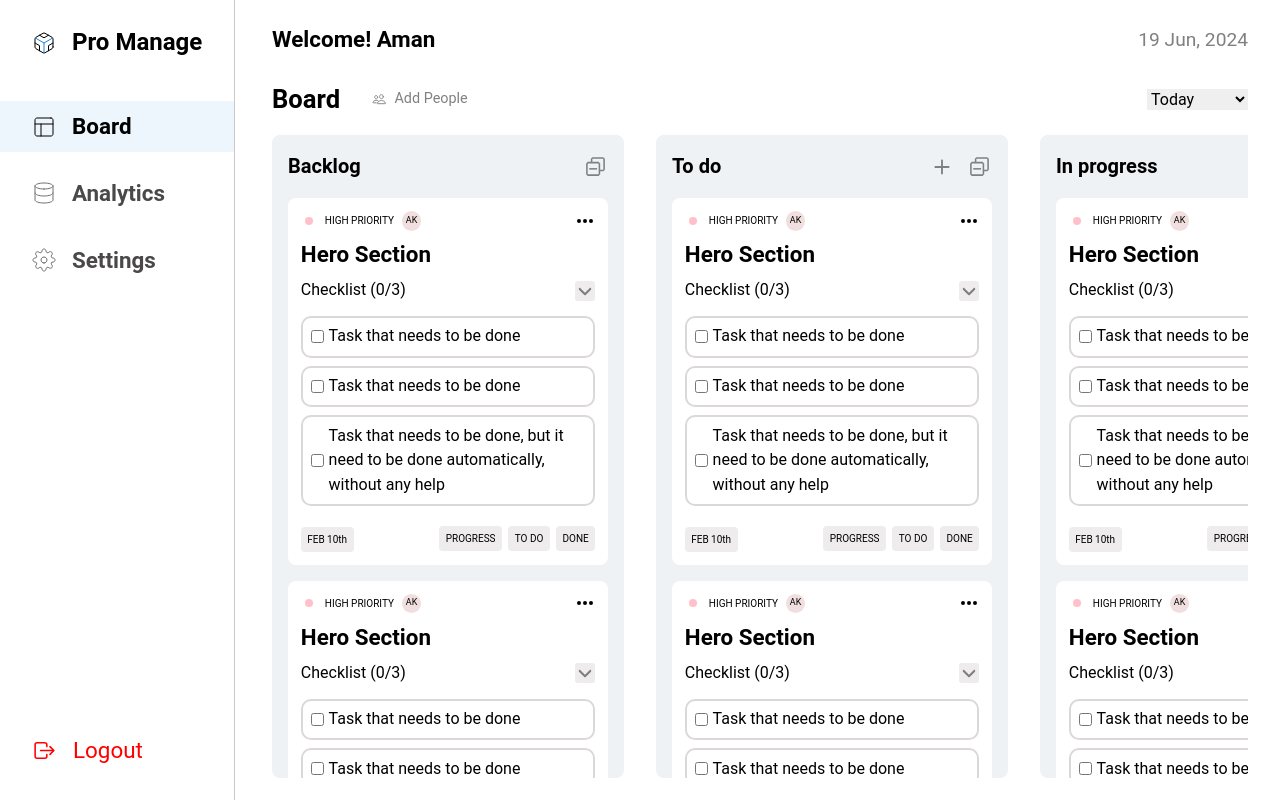
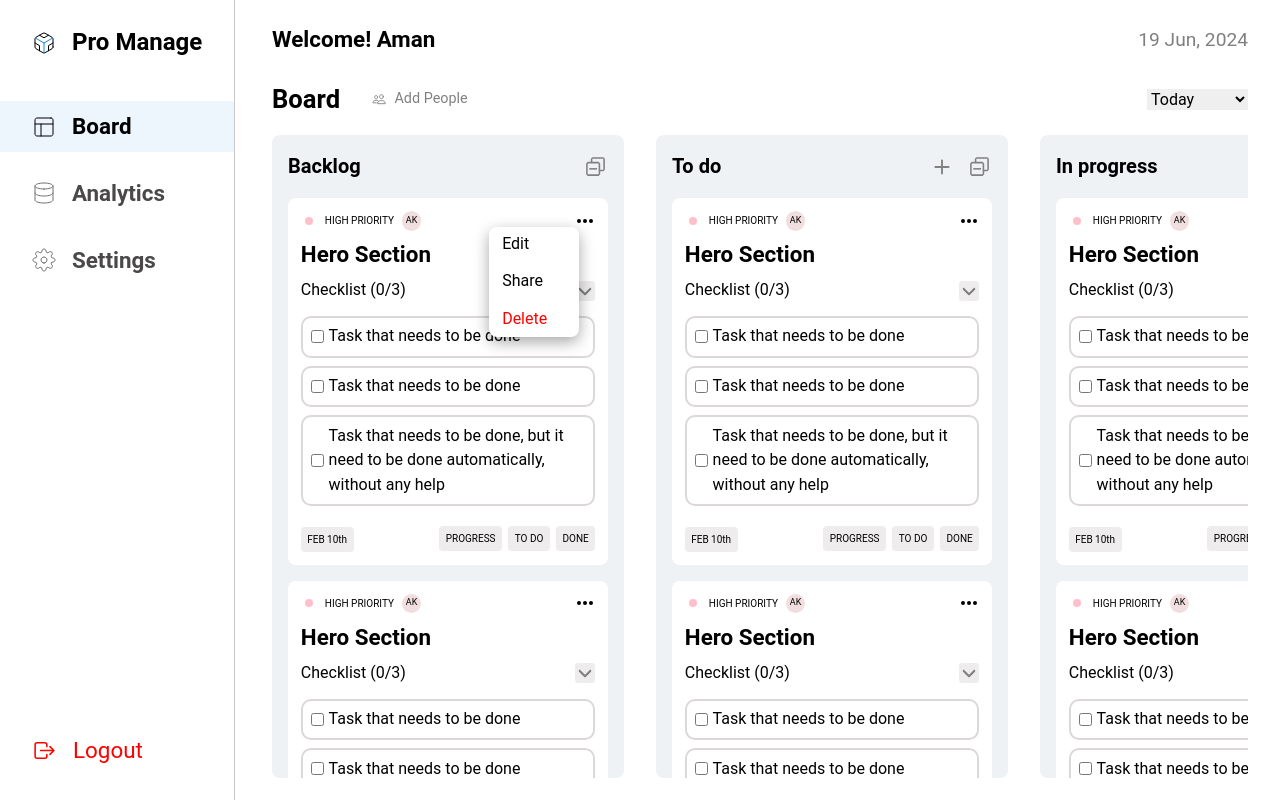
Before and after one commit to AmanGarg0303/pro-manage, a React (Create React App) app in the folder frontend/: page /dashboard in a window 1280 px wide. Both pictures are taken after a click on the icon 585 px from the left and 220 px from the top of the page. Built offline with nearby package versions, Linux system fonts and the light colour scheme.

Commit message:
settings popover

```diff
--- a/frontend/src/components/task/Task.jsx
+++ b/frontend/src/components/task/Task.jsx
@@ -1,4 +1,4 @@
-import React from "react";
+import React, { useState } from "react";
 import styles from "./task.module.css";
 import { GoDotFill } from "react-icons/go";
 import { HiDotsHorizontal } from "react-icons/hi";
@@ -6,6 +6,8 @@ import { FaAngleDown } from "react-icons/fa6";
 import { FaAngleUp } from "react-icons/fa6";
 
 export const Task = () => {
+  const [openTaskSetting, setOpenTaskSetting] = useState(false);
+
   return (
     <div className={styles.singleTask}>
       <div className={styles.topbar}>
@@ -15,7 +17,19 @@ export const Task = () => {
           <p className={styles.assignedTo}>AK</p>
         </div>
 
-        <HiDotsHorizontal size={20} />
+        <HiDotsHorizontal
+          size={20}
+          onClick={() => setOpenTaskSetting(!openTaskSetting)}
+          style={{ cursor: "pointer" }}
+        />
+
+        {openTaskSetting && (
+          <div className={styles.taskSettings}>
+            <p>Edit</p>
+            <p>Share</p>
+            <p style={{ color: "red" }}>Delete</p>
+          </div>
+        )}
       </div>
 
       <div className={styles.header}>
--- a/frontend/src/components/task/task.module.css
+++ b/frontend/src/components/task/task.module.css
@@ -5,6 +5,7 @@
   margin: 1rem 0;
 
   .topbar {
+    position: relative;
     display: flex;
     justify-content: space-between;
 
@@ -26,6 +27,29 @@
         display: flex;
         justify-content: center;
         align-items: center;
+      }
+    }
+
+    .taskSettings {
+      position: absolute;
+      background-color: white;
+      /* padding: 0.3rem 0.8rem; */
+      right: 1rem;
+      top: 1rem;
+      box-shadow: rgba(0, 0, 0, 0.35) 0px 5px 15px;
+      border-radius: 8px;
+      font-size: 1rem;
+      display: flex;
+      flex-direction: column;
+      gap: 0.2rem 0;
+      overflow: hidden;
+
+      p {
+        padding: 0.3rem 2rem 0.3rem 0.8rem;
+        cursor: pointer;
+        &:hover {
+          background-color: #edf5fd;
+        }
       }
     }
   }
```
